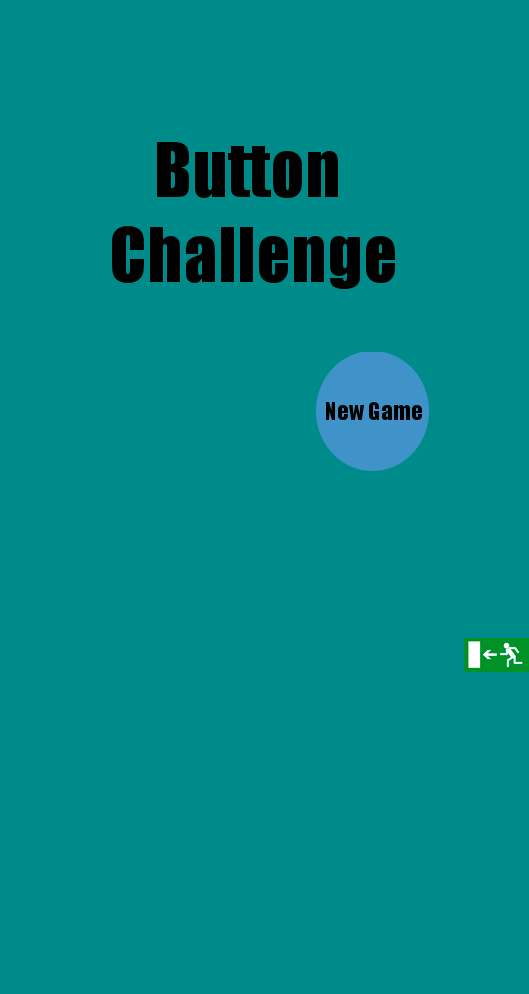
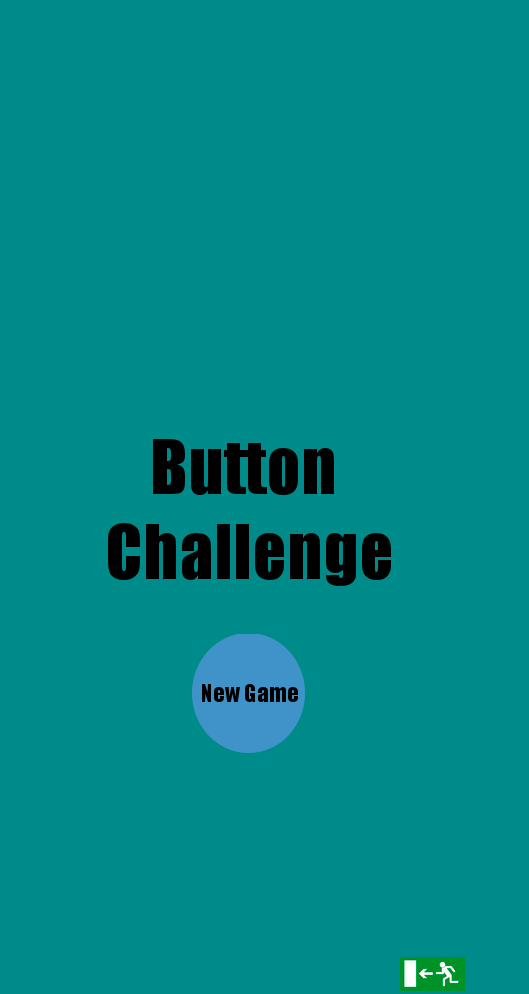
Before and after one commit to bedesv/Hello_world, a plain HTML site: page www/index.html in a window 390 px wide. Shown: the whole page, 529 px wide, since content can reach past the window. Before the commit the page ends 844 px from the top, so only its background shows below. Drawn offline with Linux system fonts and the light colour scheme; some packages are replaced by stand-ins of ours.

Commit message:
Made version 1.0.0

```diff
--- a/www/css/index.css
+++ b/www/css/index.css
@@ -36,25 +36,28 @@ body {
 }
 
 /* Portrait layout (default) */
-.app {
-    background-color:#008B8B; /* 170px x 200px */
-    position:absolute;             /* position in the center of the screen */
-    left:45%;
-    top:30%;
-    height:50px;                   /* text area height */
-    width:225px;                   /* text area width */
-    text-align:center;
-    padding:180px 0px 0px 0px;     /* image height is 200px (bottom 20px are overlapped with text) */
-    margin:-115px 0px 0px -112px;  /* offset vertical: half of image height and text area height */
+#app {
+margin:400px auto auto auto ;
+	width:500px;
+	height:500px;
+  /*   background-color:#008B8B; /* 170px x 200px */
+   /*  position:absolute;   */           /* position in the center of the screen */
+   /*  height:50px;   */                 /* text area height */
+  /*   width:225px;     */               /* text area width */
+   /*  text-align:center; */
+	/* left:50%; */
+	/* top:50% */ */
+     /* offset vertical: half of image height and text area height */
                                    /* offset horizontal: half of text area width */
 }
 
 /* Landscape layout (with min-width) */
 @media screen and (min-aspect-ratio: 1/1) and (min-width:400px) {
     .app {
-        position:absolute;             /* position in the center of the screen */
-		left:45%;
-		top:30%;  /* offset vertical: half of image height */
+	margin:100px auto auto auto ;
+        background-position:left center;
+        padding:75px 0px 75px 170px;  /* padding-top + padding-bottom + text area = image height */
+        margin:-90px 0px 0px -198px;  /* offset vertical: half of image height */
                                       /* offset horizontal: half of image width and text area width */
     }
 }
@@ -104,20 +107,37 @@ h1 {
     -webkit-animation:fade 3000ms infinite;
 }
 
-.ip{
-position:absolute;
-    left: 250px;
+#ip2{
+position:relative;
+margin-left:400px;
+margin-top:400px;
 
 }
-.ip2{
-position:absolute;
-    left: 400px;
-	top: 500px;
+#ip{
+width:120px;
+height:123px;
+    position:relative;
+   margin-left:190px;
+	top:200px
 
 }
-.iplogo{
+
+#center
+{
+width:300px;
+margin-left:100px;
+height:200px;
+padding:0px;
 position:absolute;
-    left: 40px;
-	top: -35px;
 
 }
+
+#log
+{
+position: absolute;
+margin-left: 75px;
+top:320px;
+width:  350px;
+font-size:30px;
+
+}
--- a/www/index.html
+++ b/www/index.html
@@ -20,33 +20,38 @@
 <html>
     <head>
 	<script>
-      function exitFromApp()
-       {
-            navigator.app.exitApp();
-       }
+	            function onLoad()
+            {
+                  document.addEventListener("deviceready", onDeviceReady, true);
+            }
+
+            function exitFromApp()
+             {
+                navigator.app.exitApp();
+             }
 	</script>
         <meta charset="utf-8" />
         <meta name="format-detection" content="telephone=no" />
         <meta name="viewport" content="user-scalable=no, initial-scale=1, maximum-scale=1, minimum-scale=1, width=device-width, height=device-height, target-densitydpi=device-dpi" />
         <link rel="stylesheet" type="text/css" href="css/index.css" />
-        <title>Hello</title>
+        <title>Button Challenge</title>
     </head>
-    <body>
-        <div class="app">
-		<div class="iplogo">
-     <img src="img/logo.png">
-	 </div>
+    <body onload="onLoad();">
+        <div id="app">
+	<div id="center">
+     <img src="img/logo.png" /> </div>
 	 <br/>
 	 <br/>
-	 <div class="ip">
-	 <a href="index2.html">
+	 <div id="ip">
+		 <a href="index2.html">
 	 <img src="img/NewGame.png">
 	 </a>
-	 <br/>
-	 <br/>
+
 	 </div>
-	 <div class="ip2">
-	 <input type="image" onclick="exitFromApp()" src="img/exit.png" align="middle"/>
+	 <div id="ip2">
+
+	 <img src="img/exit.png" onclick="exitFromApp()">
+
 	 </div
         </div>
         <script type="text/javascript" src="phonegap.js"></script>
@@ -54,5 +59,5 @@
         <script type="text/javascript">
             app.initialize();
         </script>
-    </body>
+   </div> </body>
 </html>
```
Also changed, not shown: www/config.xml (+4 -4 lines), www/index2.html (+25 -13 lines), www/img/download.png (added), www/res/icon/android/icon-96-xhdpi.png, www/res/screen/android/screen-xhdpi-landscape.png, www/res/screen/android/screen-xhdpi-portrait.png.
